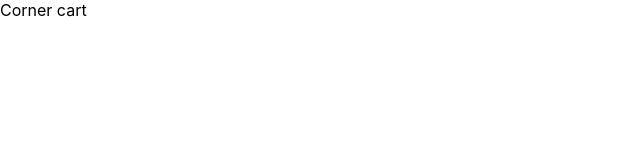
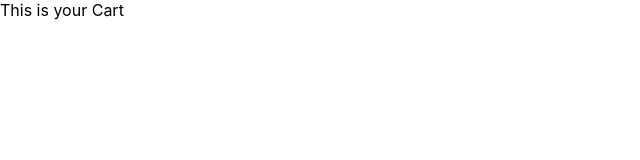
Before and after one commit to gurudattpuranik25/corner-cart, a React (Create React App) app: page / in a window 1280 px wide. Shown: the top 160 px of the page, without its empty margins (0-640 px from the left). Built offline with nearby package versions, Linux system fonts and the light colour scheme.

Commit message:
initial commit

```diff
--- a/src/App.js
+++ b/src/App.js
@@ -1,5 +1,5 @@
 function App() {
-  return <div>Corner cart</div>;
+  return <div>This is your Cart</div>;
 }
 
 export default App;
```
